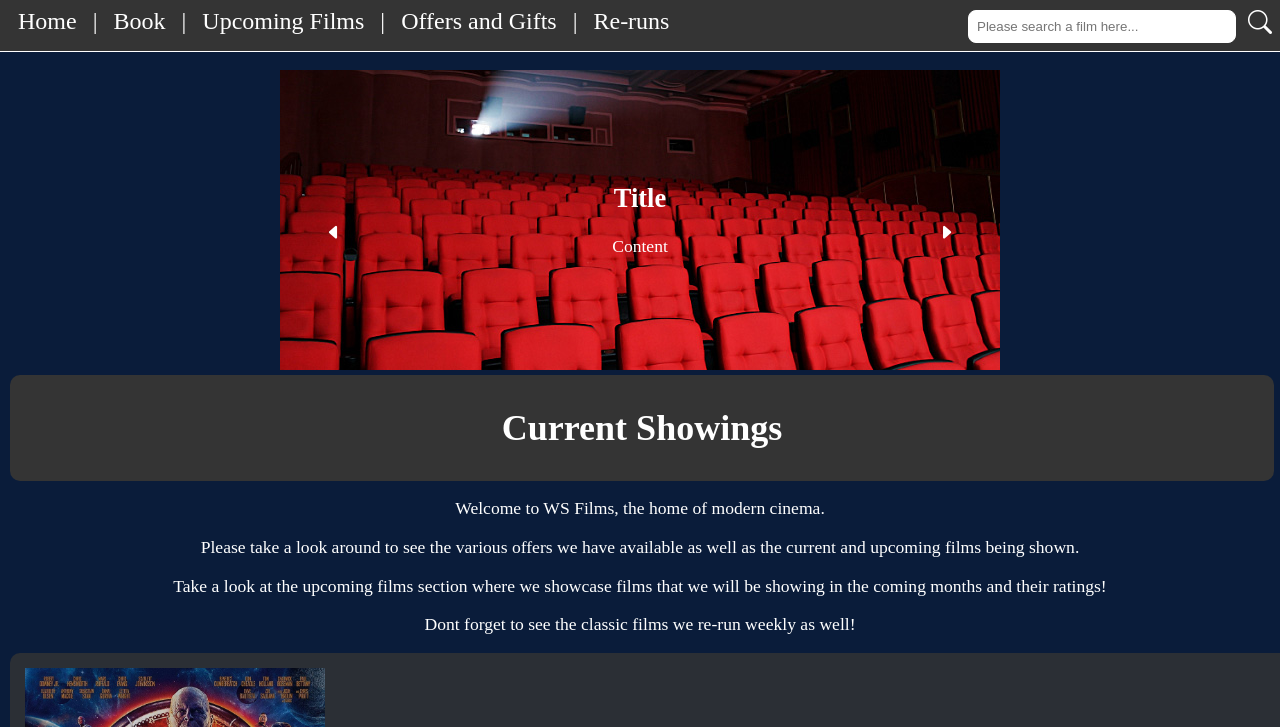
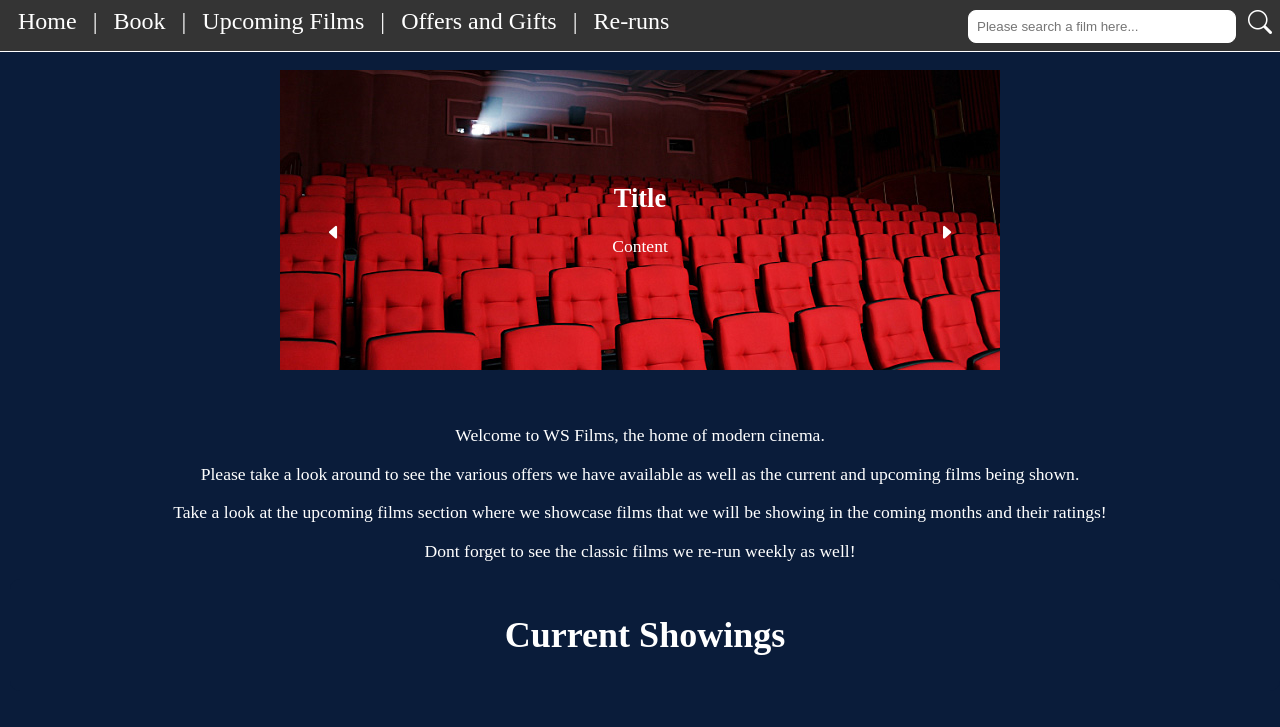
Before and after one commit to billy1479/CinemaBookingWebsite-Node.js-, a website with bundled scripts: page index.html in a window 1280 px wide. Shown: the top 727 px of the page. Built offline with nearby package versions, Linux system fonts and the light colour scheme.

Commit message:
fixed header

```diff
--- a/index.html
+++ b/index.html
@@ -80,14 +80,15 @@
                     <a id="slideChange" class="bi bi-caret-right-fill next" onclick="increaseSlide()"></a>
                     <a id="slideChange" class="bi bi-caret-left-fill previous" onclick="decreaseSlide()"></a>
                 </div>
-                <div class="fullwidthTitle">
-                    <h2>Current Showings</h2>
-                </div>
+
                 <div class="paragraph">
                     <p>Welcome to WS Films, the home of modern cinema.</p>
                     <p>Please take a look around to see the various offers we have available as well as the current and upcoming films being shown.</p>
                     <p>Take a look at the upcoming films section where we showcase films that we will be showing in the coming months and their ratings!</p>
                     <p>Dont forget to see the classic films we re-run weekly as well!</p>
+                </div>
+                <div class="fullwidthTitle">
+                    <h2>Current Showings</h2>
                 </div>
                 <div class="paragraph">
                     <!-- ADDITION - add a hover effect to images so it takes them to the booking screen if they click the image -->
--- a/main.css
+++ b/main.css
@@ -91,6 +91,7 @@ body {
 
 .paragraph {
     /* border-bottom: 1px solid white; */
+    margin-top: 50px;
     font-size: 1.1rem;
 }
 
@@ -180,9 +181,12 @@ body {
 
 .fullwidthTitle {
     width: 100%;
-    background-color: #343434;
-    padding: 2px;
+    background-color: #0a1c3a;
     border-radius: 10px;
+    padding: 5px;
+    position: sticky;
+    top: 50px;
+    z-index: 99;
 }
 
 
```
Also changed, not shown: JS/main.js (+5 -2 lines).
